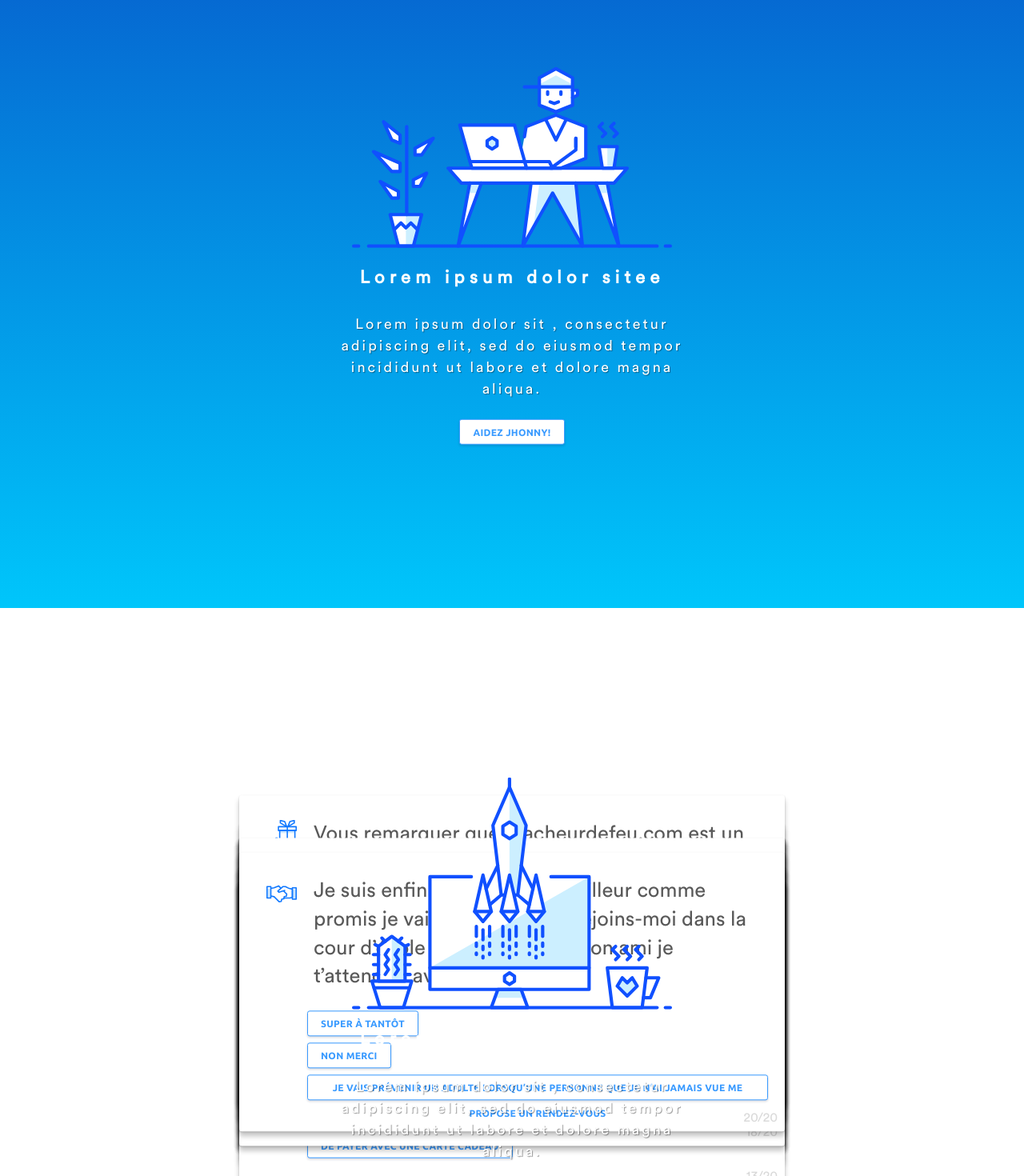
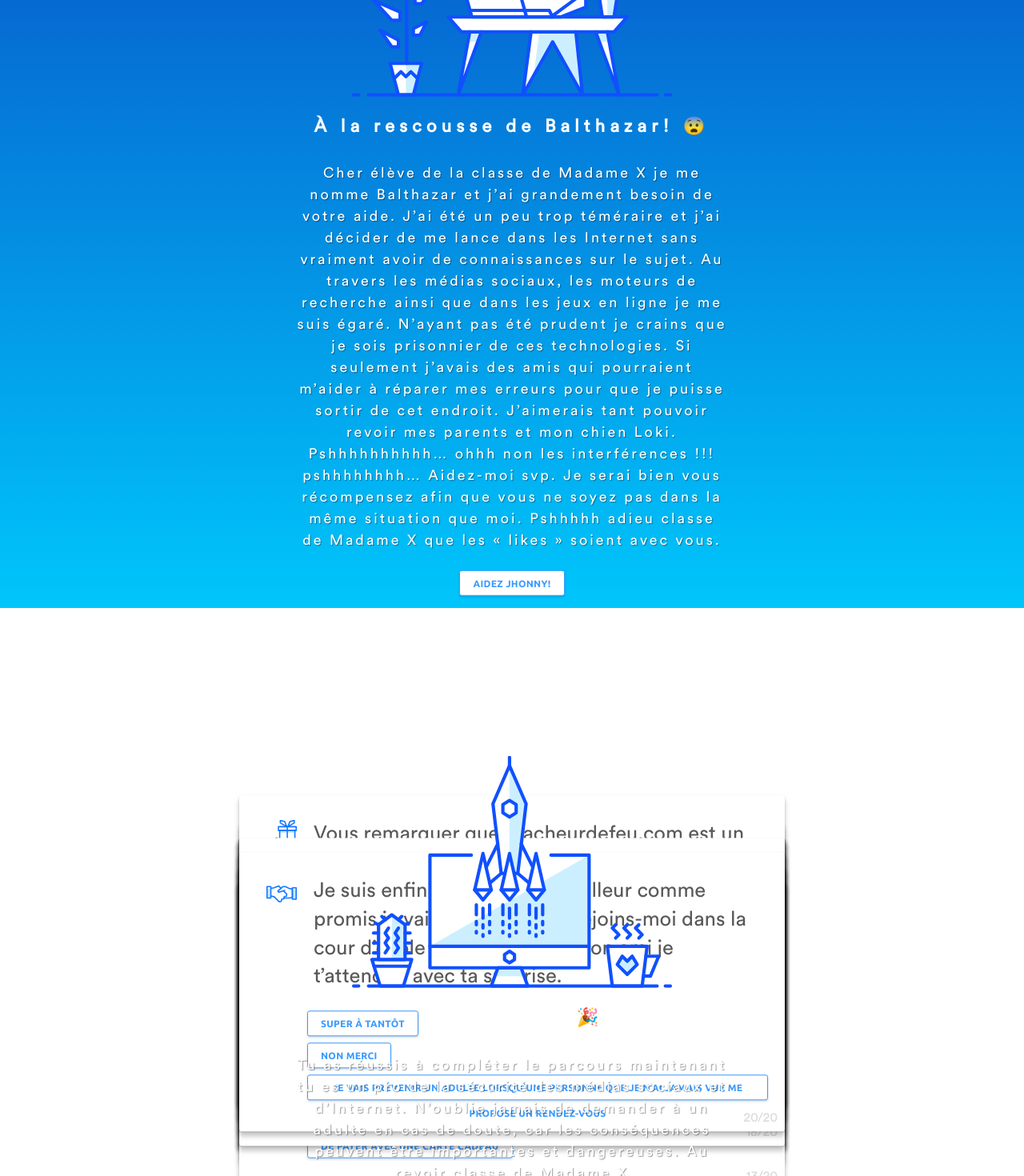
Before and after one commit to lerer00/dumbo-banana, a React (Create React App) app: page / in a window 1280 px wide. Shown: the part 40-1510 px from the top of the page at 80% size. Built offline with nearby package versions, Linux system fonts and the light colour scheme.

Commit message:
Adding intro and conclusion.

```diff
--- a/src/App.css
+++ b/src/App.css
@@ -22,7 +22,7 @@ body {
     position: absolute;
     top: 45%;
     left: 50%;
-    width: 50%;
+    width: 60%;
     height: auto;
     transform: translate(-50%, -50%);
     transition: all 2s;
--- a/src/App.tsx
+++ b/src/App.tsx
@@ -742,8 +742,8 @@ class App extends React.Component<App.Props, App.State> {
               <h2 className='welcome-title'>
                 <img className='logo' src={duoStandingDesk} />
               </h2>
-              <h3 className='welcome-subtitle'>Lorem ipsum dolor sitee </h3>
-              <h4 className='welcome-text'>Lorem ipsum dolor sit , consectetur adipiscing elit, sed do eiusmod tempor incididunt ut labore et dolore magna aliqua.</h4>
+              <h3 className='welcome-subtitle'>À la rescousse de Balthazar! 😨</h3>
+              <h4 className='welcome-text'>Cher élève de la classe de Madame X je me nomme Balthazar et j’ai grandement besoin de votre aide. J’ai été un peu trop téméraire et j’ai décider de me lance dans les Internet sans vraiment avoir de connaissances sur le sujet. Au travers les médias sociaux, les moteurs de recherche ainsi que dans les jeux en ligne je me suis égaré. N’ayant pas été prudent je crains que je sois prisonnier de ces technologies. Si seulement j’avais des amis qui pourraient m’aider à réparer mes erreurs pour que je puisse sortir de cet endroit. J’aimerais tant pouvoir revoir mes parents et mon chien Loki. Pshhhhhhhhhh… ohhh non les interférences !!! pshhhhhhhh… Aidez-moi svp. Je serai bien vous récompensez afin que vous ne soyez pas dans la même situation que moi. Pshhhhh adieu classe de Madame X que les « likes » soient avec vous.</h4>
               <Button
                 text={this.state.start.text}
                 state={this.state.start.status}
@@ -774,8 +774,8 @@ class App extends React.Component<App.Props, App.State> {
               <h2 className='welcome-title'>
                 <img className='logo' src={duoLaunch} />
               </h2>
-              <h3 className='welcome-subtitle'>Lorem ipsum dolor sitee </h3>
-              <h4 className='welcome-text'>Lorem ipsum dolor sit , consectetur adipiscing elit, sed do eiusmod tempor incididunt ut labore et dolore magna aliqua.</h4>
+              <h3 className='welcome-subtitle'>Félicitation 🎉</h3>
+              <h4 className='welcome-text'>Tu as réussis à compléter le parcours maintenant tu es un pro de la sécurité des médias sociaux et d’Internet. N’oublie jamais de demander à un adulte en cas de doute, car les conséquences peuvent être importantes et dangereuses. Au revoir classe de Madame X</h4>
               <Button
                 text={this.state.done.text}
                 state={this.state.done.status}
```
